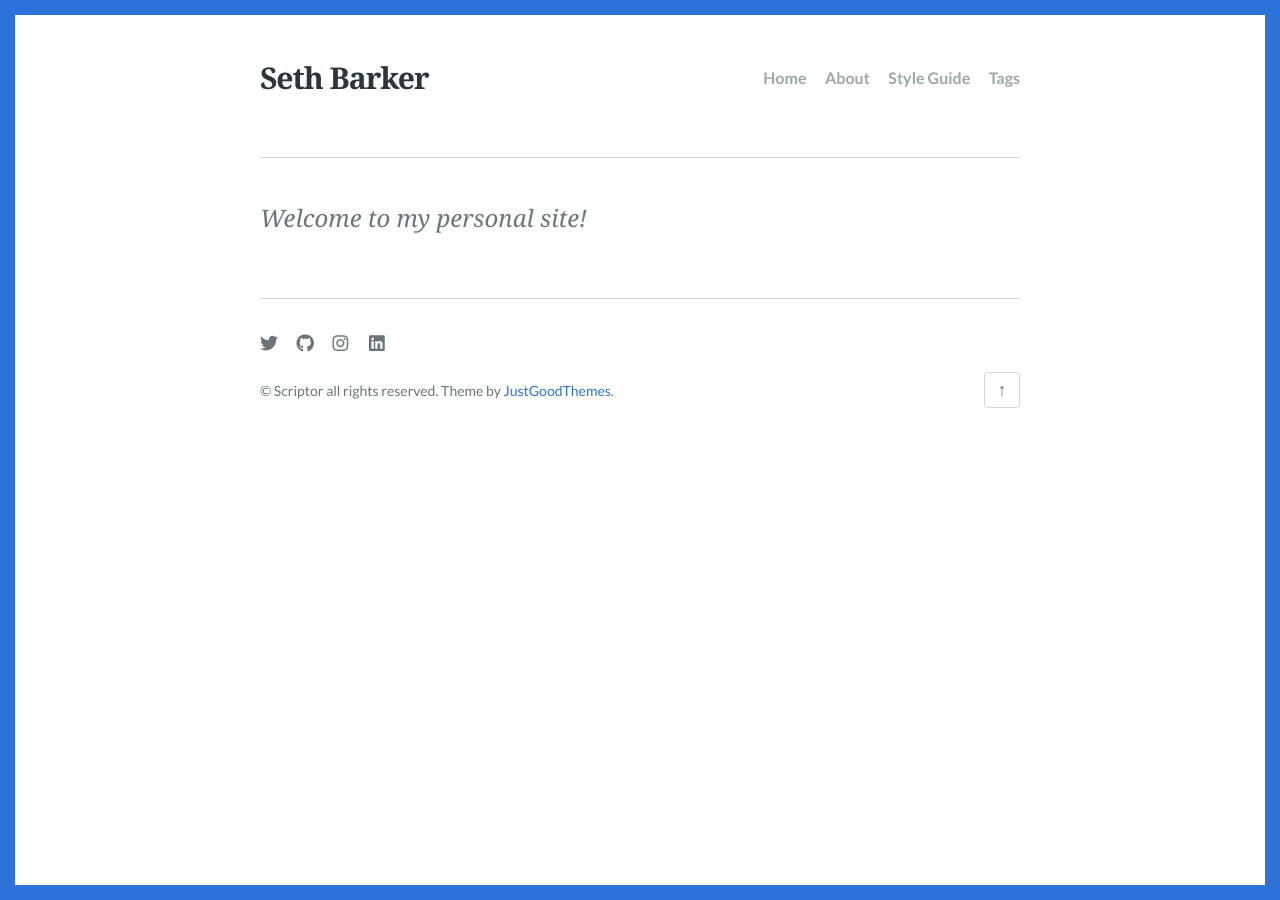
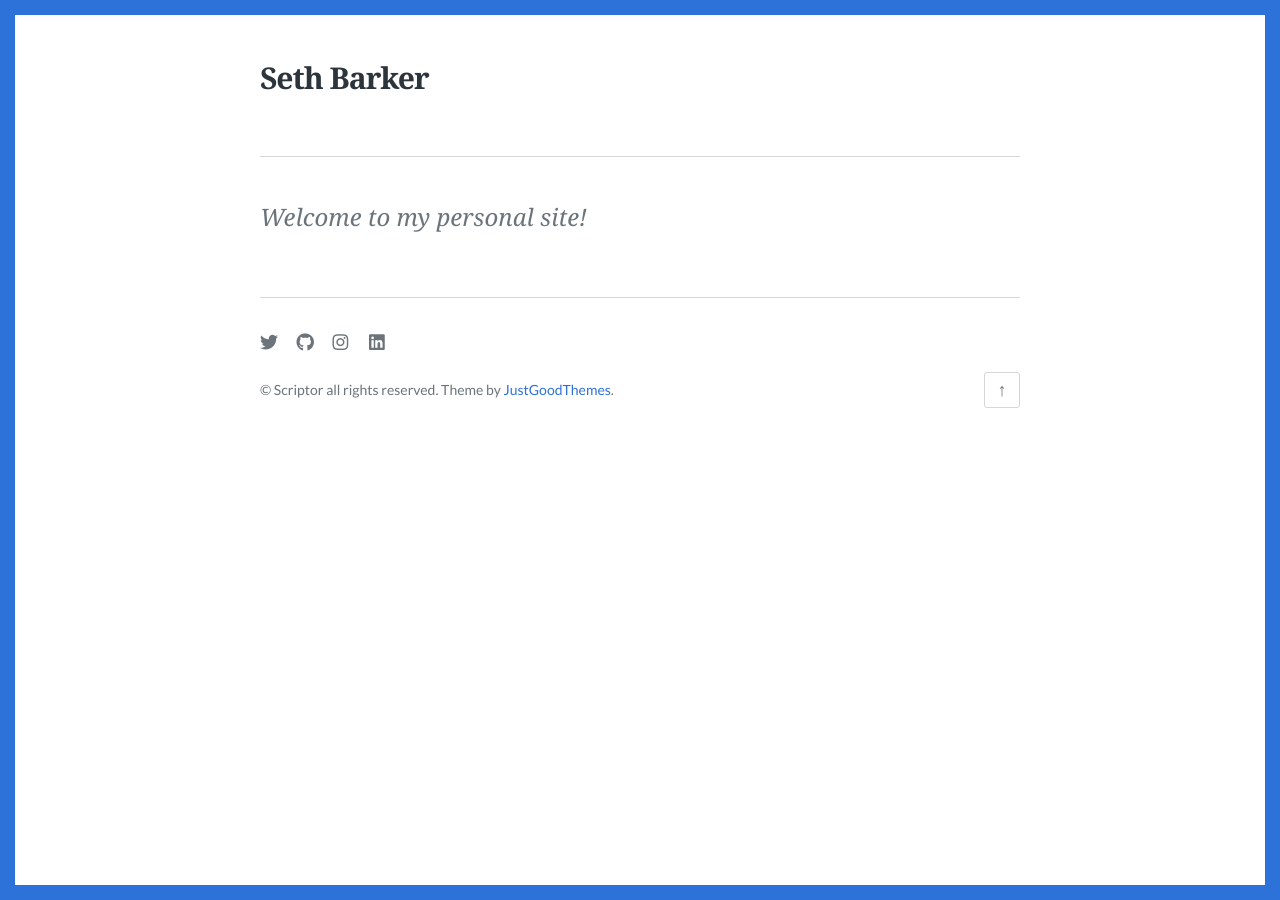
Before and after one commit to sethbarker/sethbarker.github.io, a Jekyll site: the page built from index.html, in a window 1280 px wide. Built offline with Jekyll 4.4.1, drawn with Linux system fonts in a browser that asks for light colours; some web fonts are replaced; the list of posts is cut into pages by our own code; part of the change alters nothing that is shown.

Commit message:
Update _config.yml

```diff
--- a/_config.yml
+++ b/_config.yml
@@ -28,14 +28,12 @@ google_analytics: ""
 
 # Site navigation - each item must have a title and a url.
 navigation:
-  - text: Home
-    url: /
-  - text: About
-    url: /about/
-  - text: Style Guide
-    url: /style-guide/
-  - text: Tags
-    url: /tags/
+  Home: "/"
+  About Me: "about"
+  # - text: Style Guide
+    # url: /style-guide/
+  # - text: Tags
+    # url: /tags/
 
 # The shortname for your Disqus site to enable comments.
 disqus: sethbarker
@@ -47,35 +45,29 @@ accent_color: '#2d72d9'
 footer:
   content: "&copy; Scriptor all rights reserved. Theme by [JustGoodThemes](https://www.justgoodthemes.com)."
   has_social: true
-  social_links: [
-            {
-                "label": "Github",
-                "url": "https://www.github.com/sethbarker",
-                "style": "link",
-                "has_icon": true,
-                "icon": "github",
-                "icon_position": "center",
-                "new_window": true
-            },
-            {
-                "label": "Linkedin",
-                "url": "https://www.linkedin.com/in/sethbarker",
-                "style": "link",
-                "has_icon": true,
-                "icon": "linkedin",
-                "icon_position": "center",
-                "new_window": true
-            },
-            {
-                "label": "Instagram",
-                "url": "https://www.instagram.com/sab3x",
-                "style": "link",
-                "has_icon": true,
-                "icon": "instagram",
-                "icon_position": "center",
-                "new_window": true
-            }
-        ]
+
+  # Select your active Social Network Links.
+  # Uncomment the links you want to show in the footer and add your information to each link.
+  # You can reorder the items to define the link order.
+  # If you want to add a new link that isn't here, you'll need to also edit the file _data/SocialNetworks.yml
+  social-network-links:
+ #  rss: false
+ #  email: "emailaddress"
+    github: sethbarker
+ #  twitter: yourname
+ #  reddit: yourname
+ #  google-plus: +yourname
+    linkedin: sethbarker
+ #  xing: yourname
+ #  stackoverflow: "yourname"
+ #  snapchat: yourname
+    instagram: sab3x
+ #  youtube: user/yourname
+ #  spotify: yourname
+ #  telephone: +1phonenumber
+ #  steam: yourname
+ #  twitch: yourname
+ #  yelp: yourname
 
 # Plugins
 plugins:
```
